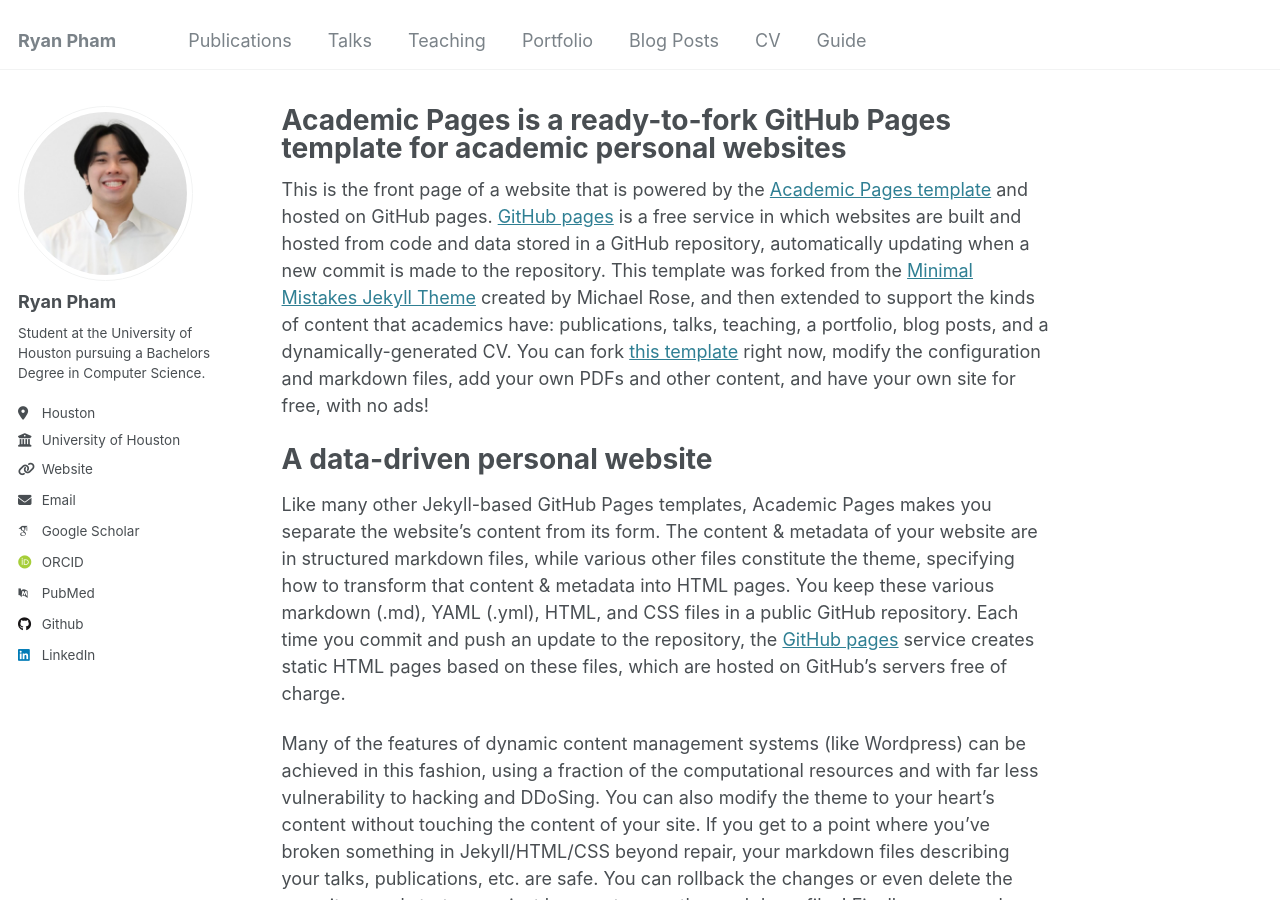
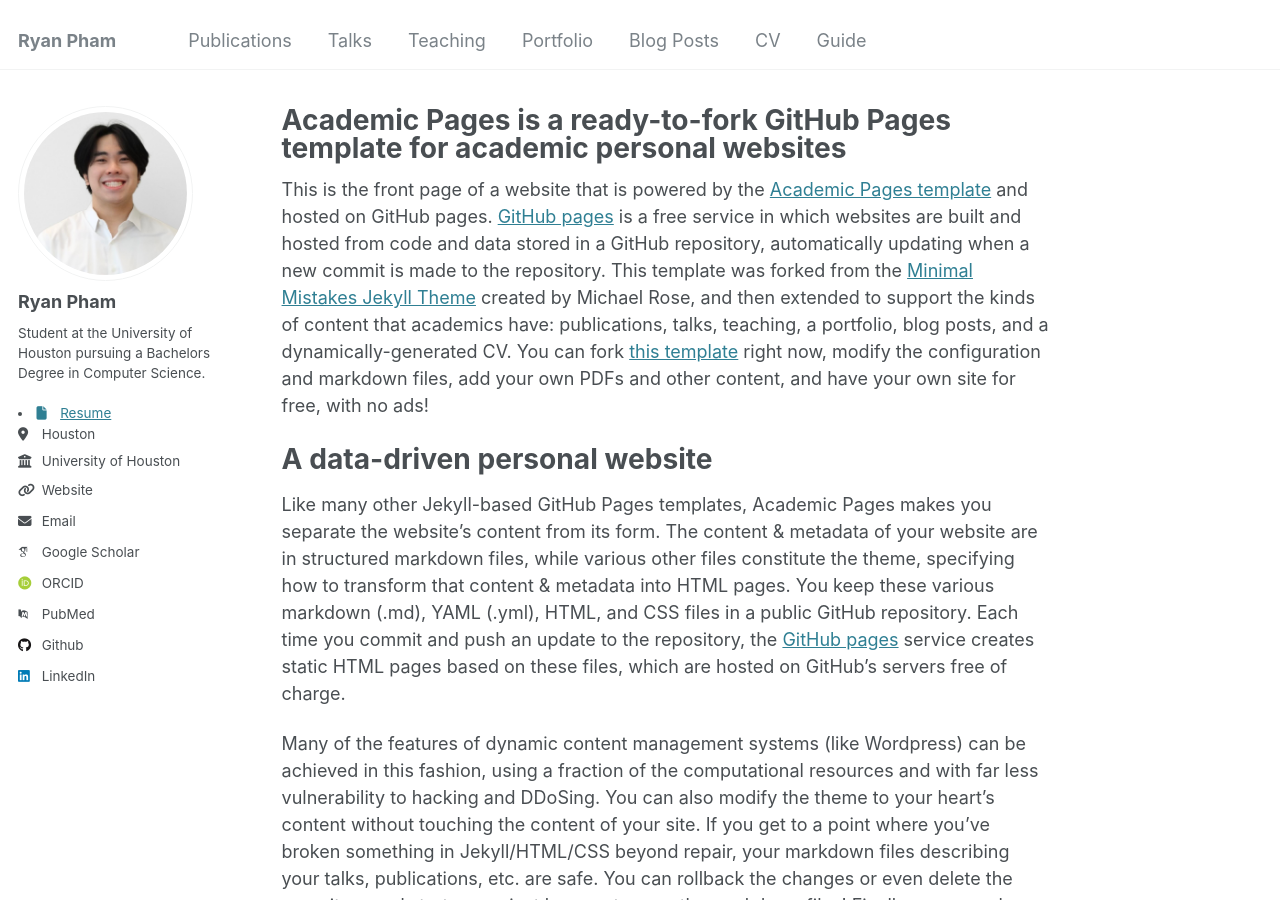
Before and after one commit to rpham0306/rpham0306.github.io, a Jekyll site: the page built from _pages/about.md, in a window 1280 px wide and 900 px high. Built offline with Jekyll 4.4.1, drawn with Linux system fonts in a browser that asks for light colours; some web fonts are replaced.

Commit message:
Update author-profile.html

```diff
--- a/_includes/author-profile.html
+++ b/_includes/author-profile.html
@@ -18,9 +18,9 @@
     <h3 class="author__name">{{ author.name }}</h3>
     {% if author.pronouns %}<p class="author__pronouns">{{ author.pronouns }}</p>{% endif %}
     {% if author.bio %}<p class="author__bio">{{ author.bio }}</p>{% endif %}
-    <!--{% if author.resume %}
+    {% if author.resume %}
       <li><a href="{{ author.resume }}" target="_blank"><i class="fas fa-fw fa-file icon-pad-right" aria-hidden="true"></i>Resume</a></li>
-    {% endif %}-->
+    {% endif %}
   </div>
 
   <div class="author__urls-wrapper">
```
